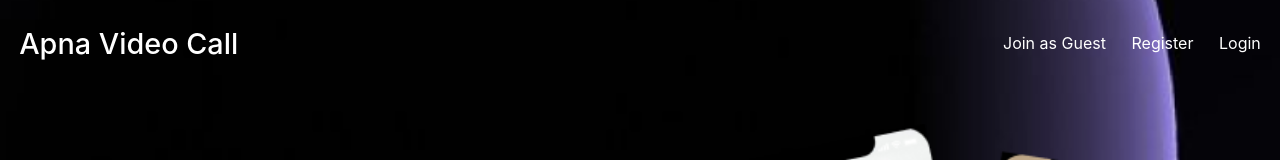
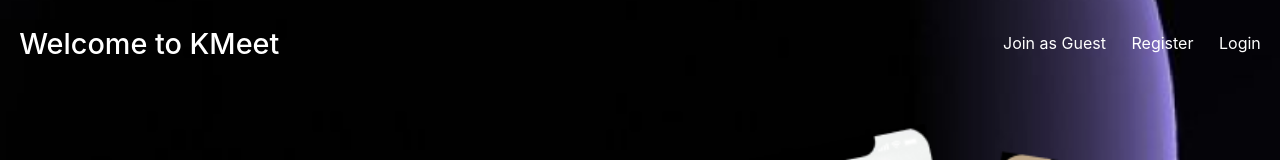
Before and after one commit to Raghuveer-Tech/KMeet, a React (Create React App) app in the folder frontend/: page / in a window 1280 px wide. Shown: the top 160 px of the page. Built offline with nearby package versions, Linux system fonts and the light colour scheme.

Commit message:
ready deployment

```diff
--- a/frontend/src/pages/landing.jsx
+++ b/frontend/src/pages/landing.jsx
@@ -10,7 +10,7 @@ export default function LandingPage() {
         <div className='landingPageContainer'>
             <nav>
                 <div className='navHeader'>
-                    <h2>Apna Video Call</h2>
+                    <h2>Welcome to KMeet</h2>
                 </div>
                 <div className='navlist'>
                     <p onClick={() => {
```
